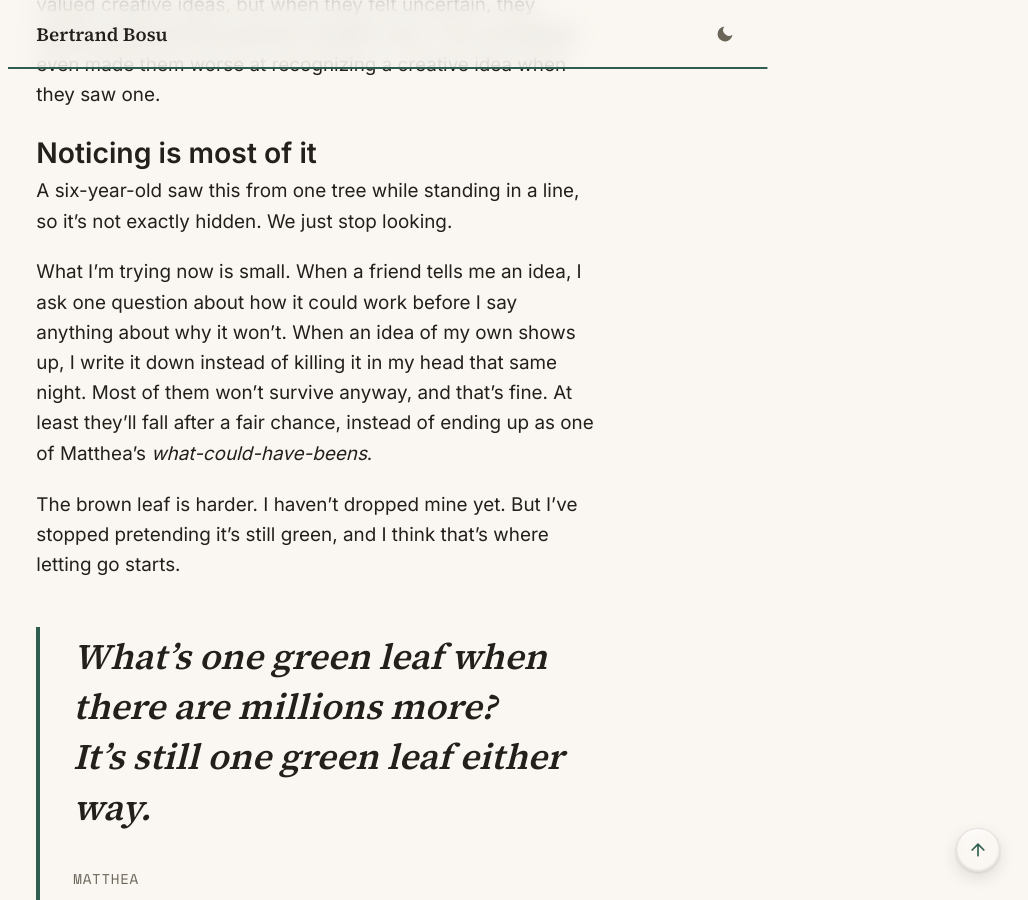
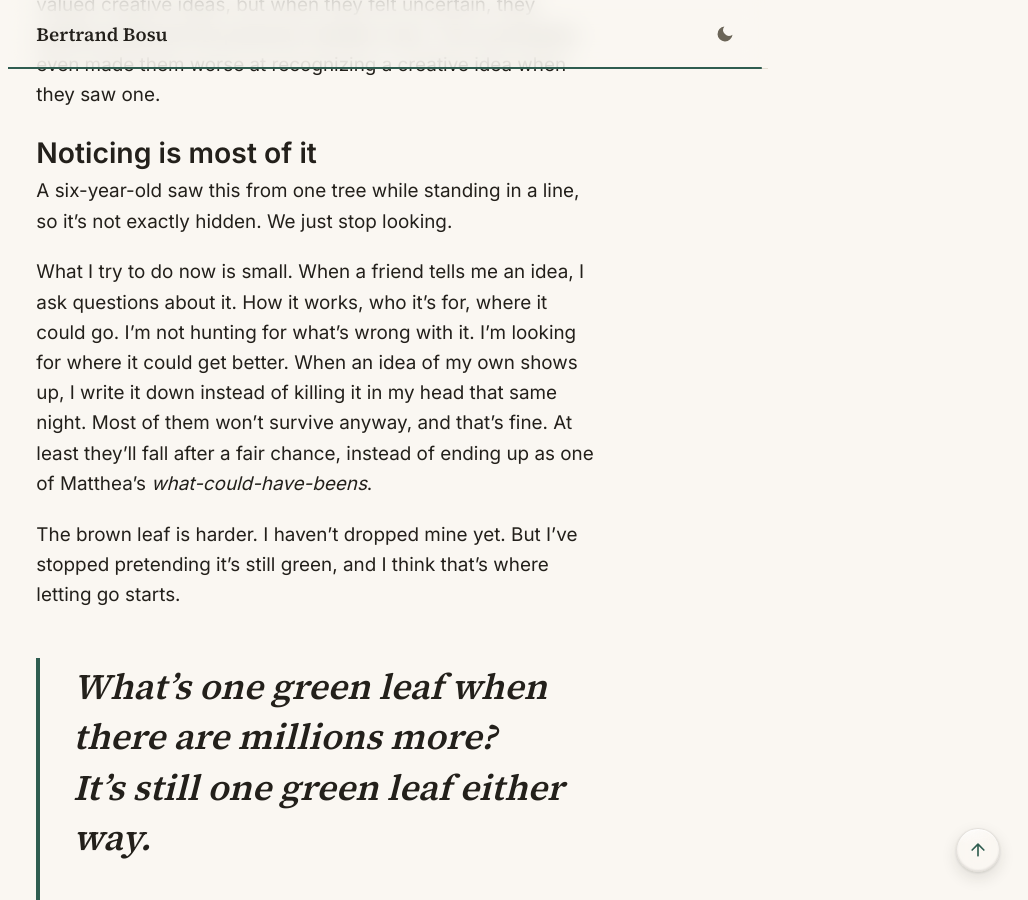
Before and after one commit to Bertqrt/bertrandbosu-blog1, a Jekyll site: the page built from _posts/2026-10-12-green-leaves-fall-too.md, in a window 1280 px wide and 900 px high, scrolled down 4309 px. Shown: the whole window, without its empty margins (252-1280 px from the left). Built offline with Jekyll 4.4.1, drawn with Linux system fonts in a browser that asks for light colours; comment, search, counter and statistics services are not loaded.

Commit message:
Reword how Bert responds to friends' ideas
Co-Authored-By: Claude Opus 5.5 <noreply@anthropic.com>
Claude-Session: https://claude.ai/code/session_01VcKmJcuzd3hANXHDhba16k

```diff
--- a/_posts/2026-10-12-green-leaves-fall-too.md
+++ b/_posts/2026-10-12-green-leaves-fall-too.md
@@ -87,7 +87,7 @@ A <a href="https://www.psychologicalscience.org/news/releases/is-there-a-hidden-
 
 A six-year-old saw this from one tree while standing in a line, so it's not exactly hidden. We just stop looking.
 
-What I'm trying now is small. When a friend tells me an idea, I ask one question about how it could work before I say anything about why it won't. When an idea of my own shows up, I write it down instead of killing it in my head that same night. Most of them won't survive anyway, and that's fine. At least they'll fall after a fair chance, instead of ending up as one of Matthea's *what-could-have-beens*.
+What I try to do now is small. When a friend tells me an idea, I ask questions about it. How it works, who it's for, where it could go. I'm not hunting for what's wrong with it. I'm looking for where it could get better. When an idea of my own shows up, I write it down instead of killing it in my head that same night. Most of them won't survive anyway, and that's fine. At least they'll fall after a fair chance, instead of ending up as one of Matthea's *what-could-have-beens*.
 
 The brown leaf is harder. I haven't dropped mine yet. But I've stopped pretending it's still green, and I think that's where letting go starts.
 
```
